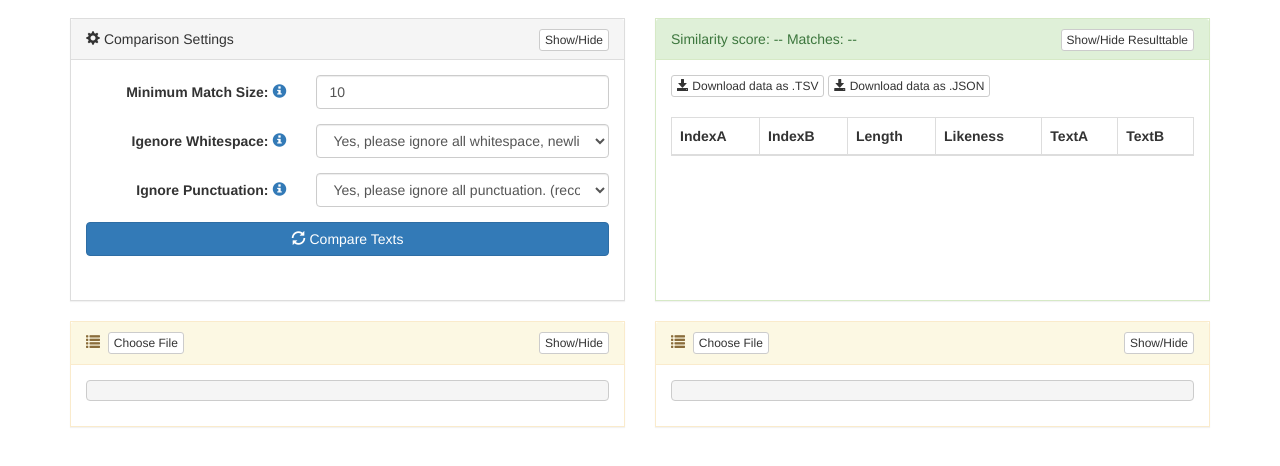
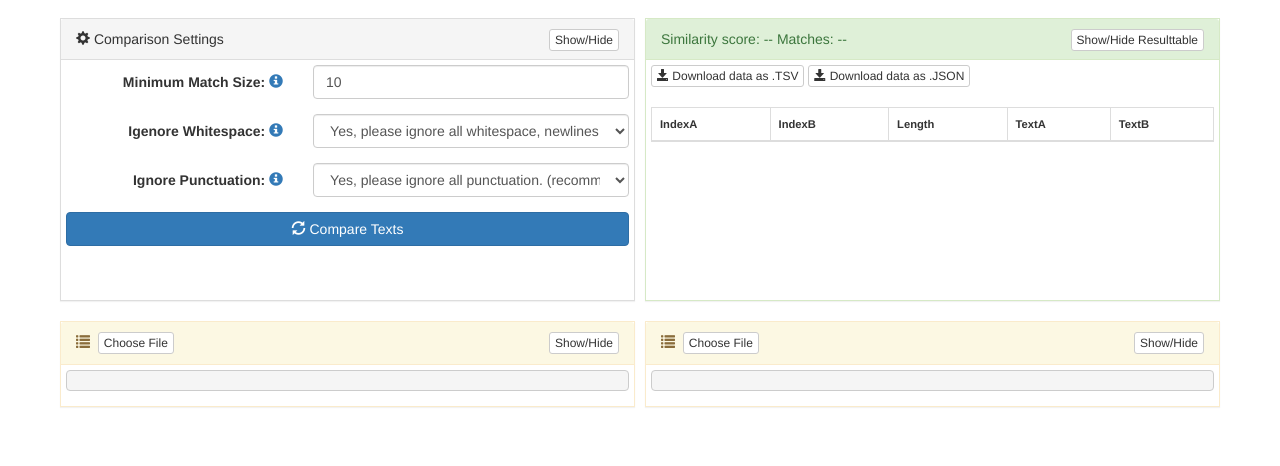
Before and after one commit to MGelein/comparativus, a website: page index.html in a window 1280 px wide. Shown: the part 54-520 px from the top of the page. Drawn offline with Linux system fonts and the light colour scheme.

Commit message:
Minor CSS rewrites and layout fixes

```diff
--- a/css/style.css
+++ b/css/style.css
@@ -27,6 +27,13 @@ pre {
 /**
 BOOTSTRAP OVERRIDES
 **/
+.col-xs-12, .col-xs-11, .col-xs-10, .col-xs-9,
+.col-xs-8, .col-xs-7, .col-xs-6, .col-xs-5,
+.col-xs-4, .col-xs-3, .col-xs-2, .col-xs-1{
+  padding-left: 5px;
+  padding-right: 5px;
+}
+
 .popover{
     max-width: 20%; /* Max Width of the popover (depending on the container!) */
 }
@@ -39,6 +46,10 @@ BOOTSTRAP OVERRIDES
 .panel{
   border-radius: 0;
   margin-bottom: 0;
+}
+
+.panel-body{
+  padding: 5px;
 }
 
 /**
@@ -83,6 +94,7 @@ CUSTOM CLASSES
 .topRow{
   height: 30vh;
   overflow-y: auto;
+  overflow-x: hidden;
 }
 
 .matchSpanLeft {
@@ -153,6 +165,10 @@ ID's
   transform: rotate(270deg) translate(5px, -20px);
 }
 
+#resultTable{
+  font-size: 80%;
+}
+
 #mousePointer{
   width: 7px;
   height: 7px;
--- a/index.html
+++ b/index.html
@@ -84,7 +84,7 @@
       </div><br>
         <div>
           <table id="resultTable" class="table table-striped table-bordered">
-            <thead><tr><th>IndexA</th><th>IndexB</th><th>Length</th><th>Likeness</th><th>TextA</th><th>TextB</th></tr></thead><tbody></tbody>
+            <thead><tr><th>IndexA</th><th>IndexB</th><th>Length</th><th>TextA</th><th>TextB</th></tr></thead><tbody></tbody>
           </table>
         </div>
       </div>
--- a/js/ui.js
+++ b/js/ui.js
@@ -109,7 +109,7 @@
         showResultTable: function(matches){
         //now show all matches in the browser
         var parts = [];
-        parts.push("<thead><tr><th>IndexA</th><th>IndexB</th><th>Length</th><th>Likeness</th><th>TextA</th><th>TextB</th></tr></thead><tbody>");
+        parts.push("<thead><tr><th>IndexA</th><th>IndexB</th><th>Length</th><th>TextA</th><th>TextB</th></tr></thead><tbody>");
         var tsvParts = [];
         var cMatch; var max = matches.length;
         $('#matchesAmt').html(max);
@@ -117,7 +117,7 @@
             cMatch = matches[i];
             parts.push("<tr><td><a class='matchLink' href='#match-" + i + 'a' + "'>" + cMatch.indexA +
             "</a></td><td><a class='matchLink' href='#match-" + i + 'b' + "'>" + cMatch.indexB +
-            "</td><td>" + cMatch.l + "</td><td> " + cMatch.r  + "</td><td>" + cMatch.textA + "</td><td>"
+            "</td><td>" + cMatch.l + "</td><td>" + cMatch.textA + "</td><td>"
             + cMatch.textB + "</td></tr>");
             tsvParts.push(cMatch.indexA + '\t' + cMatch.indexB + '\t' + cMatch.l + '\t' + cMatch.r + '\t' + cMatch.textA + '\t' + cMatch.textB);
         }
```
Also changed, not shown: dist/comparativus.min.comp.js.
